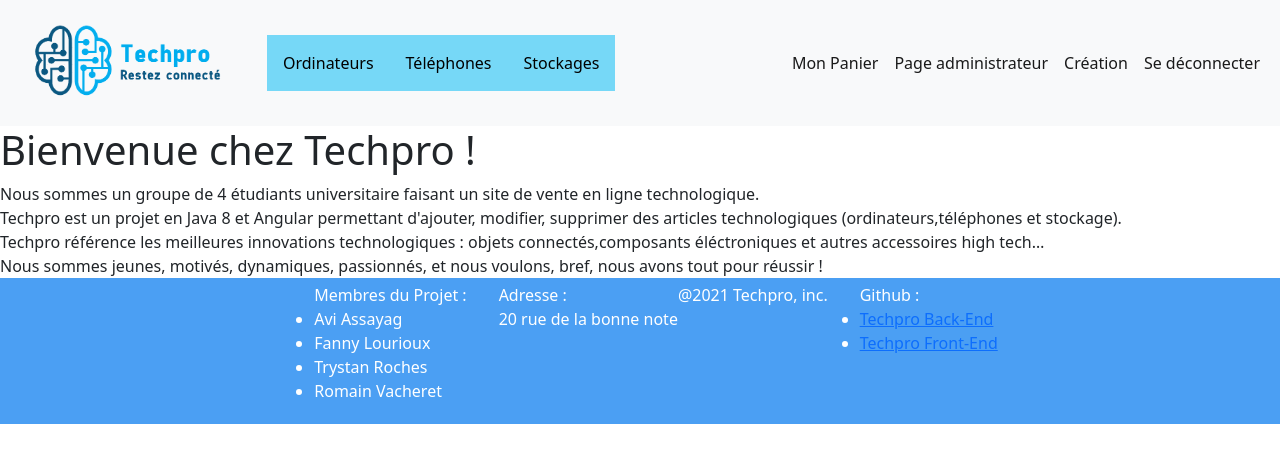
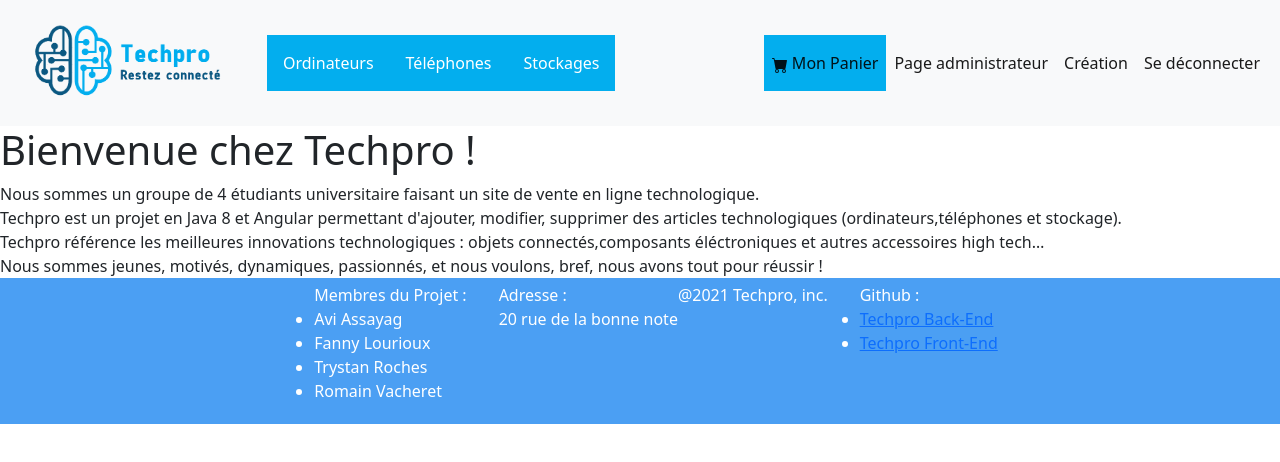
Before and after one commit to FannyLourioux/Techpro-Front, an Angular app: page / in a window 1280 px wide. Shown: the top 462 px of the page. Built offline with nearby package versions, Linux system fonts and the light colour scheme.

Commit message:
style: some changes

```diff
--- a/src/app/element-layout.css
+++ b/src/app/element-layout.css
@@ -9,11 +9,14 @@ button {
     margin-right: 1%;
 }
 
+button:hover {
+    background-color: #03aeee;
+}
 .addbtn {
  border: none;
  border-radius: 10px;
  color: aliceblue;
- background-color: rgb(27, 27, 155);
+ background-color: #0b5881;
 }
 
 .deletebtn {
--- a/src/app/element-layout.html
+++ b/src/app/element-layout.html
@@ -8,8 +8,18 @@
             <li>{{ article.price }} €</li>
             <li>{{ article.label }}</li>
             <li>
-                <button class="deletebtn" type="button" (click)="delete(article.id)">Supprimer</button>
-                <button class="addbtn" type="button" (click)="ajoutPanier(article.id)">Ajouter au Panier</button>
+                <button class="deletebtn" type="button" (click)="delete(article.id)">
+                    <svg xmlns="http://www.w3.org/2000/svg" width="16" height="16" fill="currentColor" class="bi bi-trash-fill" viewBox="0 0 16 16">
+                        <path d="M2.5 1a1 1 0 0 0-1 1v1a1 1 0 0 0 1 1H3v9a2 2 0 0 0 2 2h6a2 2 0 0 0 2-2V4h.5a1 1 0 0 0 1-1V2a1 1 0 0 0-1-1H10a1 1 0 0 0-1-1H7a1 1 0 0 0-1 1H2.5zm3 4a.5.5 0 0 1 .5.5v7a.5.5 0 0 1-1 0v-7a.5.5 0 0 1 .5-.5zM8 5a.5.5 0 0 1 .5.5v7a.5.5 0 0 1-1 0v-7A.5.5 0 0 1 8 5zm3 .5v7a.5.5 0 0 1-1 0v-7a.5.5 0 0 1 1 0z"/>
+                    </svg>
+                    Supprimer
+                </button>
+                <button class="addbtn" type="button" (click)="ajoutPanier(article.id)">
+                    <svg xmlns="http://www.w3.org/2000/svg" width="16" height="16" fill="currentColor" class="bi bi-cart-plus-fill" viewBox="0 0 16 16">
+                        <path d="M.5 1a.5.5 0 0 0 0 1h1.11l.401 1.607 1.498 7.985A.5.5 0 0 0 4 12h1a2 2 0 1 0 0 4 2 2 0 0 0 0-4h7a2 2 0 1 0 0 4 2 2 0 0 0 0-4h1a.5.5 0 0 0 .491-.408l1.5-8A.5.5 0 0 0 14.5 3H2.89l-.405-1.621A.5.5 0 0 0 2 1H.5zM6 14a1 1 0 1 1-2 0 1 1 0 0 1 2 0zm7 0a1 1 0 1 1-2 0 1 1 0 0 1 2 0zM9 5.5V7h1.5a.5.5 0 0 1 0 1H9v1.5a.5.5 0 0 1-1 0V8H6.5a.5.5 0 0 1 0-1H8V5.5a.5.5 0 0 1 1 0z"/>
+                    </svg>
+                    Ajouter au Panier
+                </button>
             </li>
         </ul>
     </li>
--- a/src/app/navbar/navbar.component.css
+++ b/src/app/navbar/navbar.component.css
@@ -1,6 +1,6 @@
 .dropbtn {
-    background-color: #76d8f7;
-    color: balck;
+    background-color: #03aeee;
+    color: white;
     padding: 16px;
     font-size: 16px;
     border: none;
--- a/src/app/navbar/navbar.component.html
+++ b/src/app/navbar/navbar.component.html
@@ -48,7 +48,14 @@
       </ul>
       <ul class="navbar-nav mb-2 mb-lg-0">
         <li class="nav-item">
-          <a class="nav-link active" aria-current="page" routerLink="/panier">Mon Panier</a>
+          <a class="nav-link active dropbtn" aria-current="page" routerLink="/panier">
+            <svg xmlns="http://www.w3.org/2000/svg" width="16" height="16" fill="currentColor" class="bi bi-cart-fill" viewBox="0 0 16 16">
+              <path d="M0 1.5A.5.5 0 0 1 .5 1H2a.5.5 0 0 1 .485.379L2.89 3H14.5a.5.5 0 0 1 .491.592l-1.5 8A.5.5 0 0 1 13 12H4a.5.5 0 0 1-.491-.408L2.01 3.607 1.61 2H.5a.5.5 0 0 1-.5-.5zM5 12a2 2 0 1 0 0 4 2 2 0 0 0 0-4zm7 0a2 2 0 1 0 0 4 2 2 0 0 0 0-4zm-7 1a1 1 0 1 1 0 2 1 1 0 0 1 0-2zm7 0a1 1 0 1 1 0 2 1 1 0 0 1 0-2z"/>
+            </svg>
+            Mon Panier</a>
+        </li>
+      </ul>
+      <ul class="navbar-nav mb-2 mb-lg-0">
         <li class="nav-item">
           <a class="nav-link active" aria-current="page" routerLink="/connexion">Page administrateur</a>
         </li>
--- a/src/app/panier/panier.component.html
+++ b/src/app/panier/panier.component.html
@@ -30,7 +30,12 @@
                     <td>{{ articleaffich.brand}}</td>
                     <td>{{ articleaffich.price}}€</td>
                     <td>{{ articleaffich.category}}</td>
-                   <td> <button type="button" class="panierbtn" (click)="delete(articleaffich.id)">Supprimer</button></td>
+                   <td> <button type="button" class="panierbtn" (click)="delete(articleaffich.id)">
+                            <svg xmlns="http://www.w3.org/2000/svg" width="16" height="16" fill="currentColor" class="bi bi-cart-dash-fill" viewBox="0 0 16 16">
+                                <path d="M.5 1a.5.5 0 0 0 0 1h1.11l.401 1.607 1.498 7.985A.5.5 0 0 0 4 12h1a2 2 0 1 0 0 4 2 2 0 0 0 0-4h7a2 2 0 1 0 0 4 2 2 0 0 0 0-4h1a.5.5 0 0 0 .491-.408l1.5-8A.5.5 0 0 0 14.5 3H2.89l-.405-1.621A.5.5 0 0 0 2 1H.5zM6 14a1 1 0 1 1-2 0 1 1 0 0 1 2 0zm7 0a1 1 0 1 1-2 0 1 1 0 0 1 2 0zM6.5 7h4a.5.5 0 0 1 0 1h-4a.5.5 0 0 1 0-1z"/>
+                            </svg>
+                            Supprimer
+                        </button></td>
                 </tr>
                 <tr>
                     <th>Prix Total</th>
```
